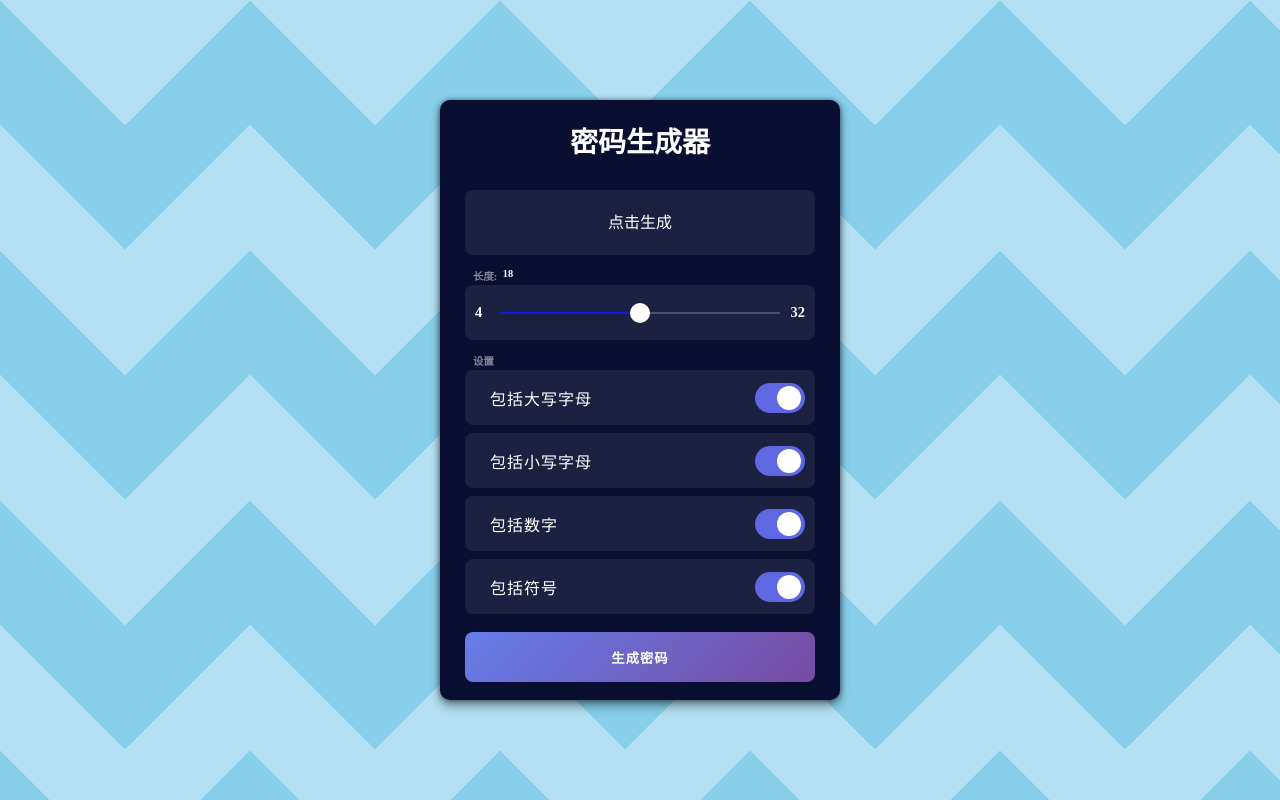
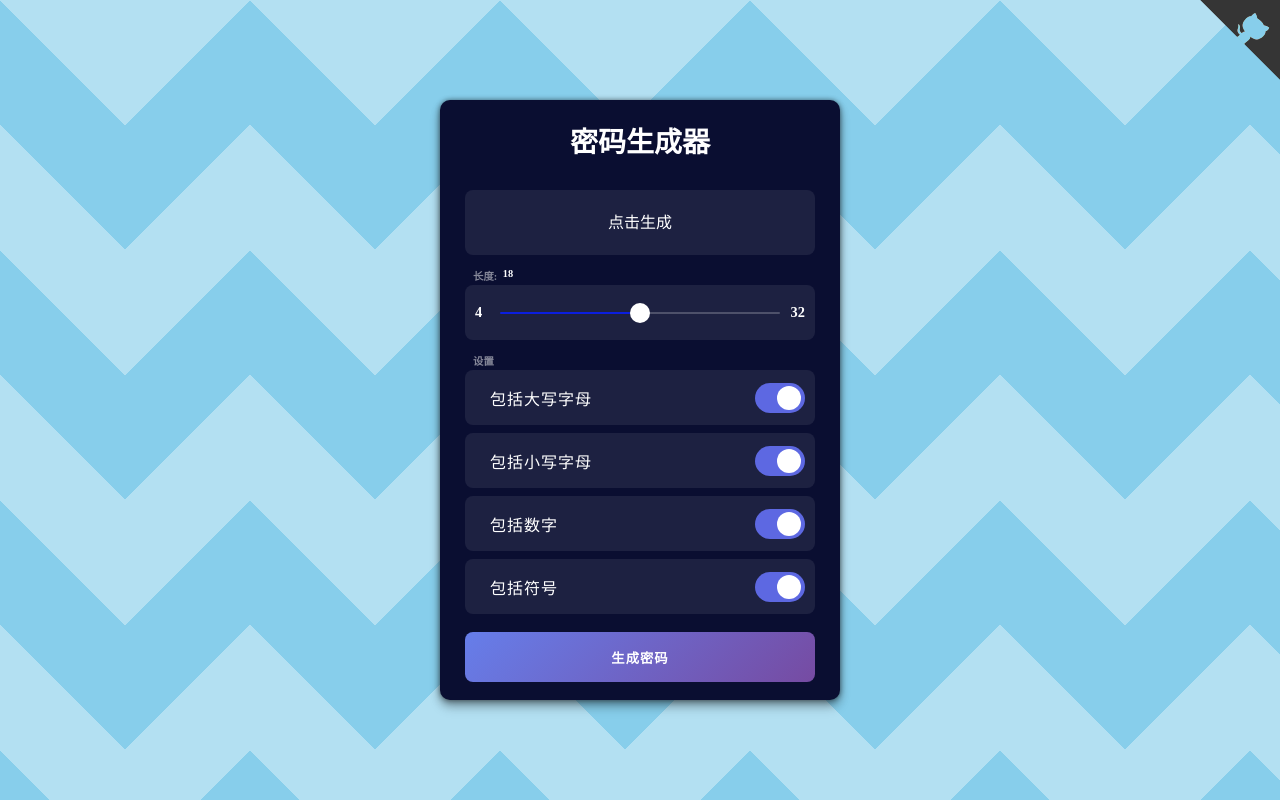
Before and after one commit to Fighting-creator/password-generator, a React (Vite) app: page / in a window 1280 px wide. Built offline with nearby package versions, Linux system fonts and the light colour scheme.

Commit message:
添加Github链接

```diff
--- a/src/App.tsx
+++ b/src/App.tsx
@@ -1,5 +1,6 @@
 import { useState } from 'react';
 import './App.scss';
+import { GithubLink } from './components/GithubLink/GithubLink';
 import PasswordGenerator from './components/PasswordGenerator/PasswordGenerator';
 
 function App() {
@@ -10,6 +11,7 @@ function App() {
     <div className="App">
       <div className="password-generator-wrapper">
         <PasswordGenerator />
+        <GithubLink />
       </div>
     </div>
   )
--- /dev/null
+++ b/src/components/GithubLink/GithubLink.scss
@@ -0,0 +1,31 @@
+.github-corner svg {
+    position: absolute;
+    right: 0;
+    top: 0;
+    mix-blend-mode: darken;
+    color: #eeeeee;
+    fill: #353535;
+    clip-path: polygon(0 0, 100% 0, 100% 100%);
+}
+
+.github-corner:hover .octo-arm {
+    animation: octocat-wave .56s;
+}
+
+@keyframes octocat-wave {
+
+    0%,
+    100% {
+        transform: rotate(0);
+    }
+
+    20%,
+    60% {
+        transform: rotate(-20deg);
+    }
+
+    40%,
+    80% {
+        transform: rotate(10deg);
+    }
+}
--- /dev/null
+++ b/src/components/GithubLink/GithubLink.tsx
@@ -0,0 +1,30 @@
+import './GithubLink.scss';
+
+type GithubLinkProps = {
+};
+
+const GithubIcon = ({}) => {
+    return (
+        <svg width="80" height="80" viewBox="0 0 250 250">
+            <title>Fork me on GitHub</title>
+            <path d="M0 0h250v250" />
+            <path
+                className="octo-arm"
+                d="M127.4 110c-14.6-9.2-9.4-19.5-9.4-19.5 3-7 1.5-11 1.5-11-1-6.2 3-2 3-2 4 4.7 2 11 2 11-2.2 10.4 5 14.8 9 16.2"
+                fill="currentColor"
+                style={{
+                    transformOrigin: '130px 110px',
+                }}
+            />
+            <path className="octo-body" d="M113.2 114.3s3.6 1.6 4.7.6l15-13.7c3-2.4 6-3 8.2-2.7-8-11.2-14-25 3-41 4.7-4.4 10.6-6.4 16.2-6.4.6-1.6 3.6-7.3 11.8-10.7 0 0 4.5 2.7 6.8 16.5 4.3 2.7 8.3 6 12 9.8 3.3 3.5 6.7 8 8.6 12.3 14 3 16.8 8 16.8 8-3.4 8-9.4 11-11.4 11 0 5.8-2.3 11-7.5 15.5-16.4 16-30 9-40 .2 0 3-1 7-5.2 11l-13.3 11c-1 1 .5 5.3.8 5z" fill="currentColor" />
+        </svg>
+    );
+};
+
+export const GithubLink = ({}: GithubLinkProps): JSX.Element => {
+    return (
+        <a className="github-corner" href="https://github.com/devloop01/password-generator" title="Fork me on GitHub" target="_blank">
+            <GithubIcon />
+        </a>
+    );
+};
--- a/src/components/PasswordGenerator/PasswordGenerator.scss
+++ b/src/components/PasswordGenerator/PasswordGenerator.scss
@@ -3,7 +3,7 @@ $field-height: 65px;
 $field-border-radius: 8px;
 
 .password-generator-container {
-    margin: 40px 0;
+    // margin: 40px 0;
     width: 400px;
     height: 600px;
     padding: 10px 25px;
--- a/src/components/PasswordGenerator/PasswordGenerator.tsx
+++ b/src/components/PasswordGenerator/PasswordGenerator.tsx
@@ -106,7 +106,6 @@ const PasswordGenerator = ({}: PasswordGeneratorProps): JSX.Element => {
         } else if (event.target.getAttribute("for") === "symbol" && !symbolRef.current!.disabled) {
             symbolRef.current!.checked = !symbolRef.current!.checked;
         }
-
         disableOnlyCheckbox();
     }
 
```
